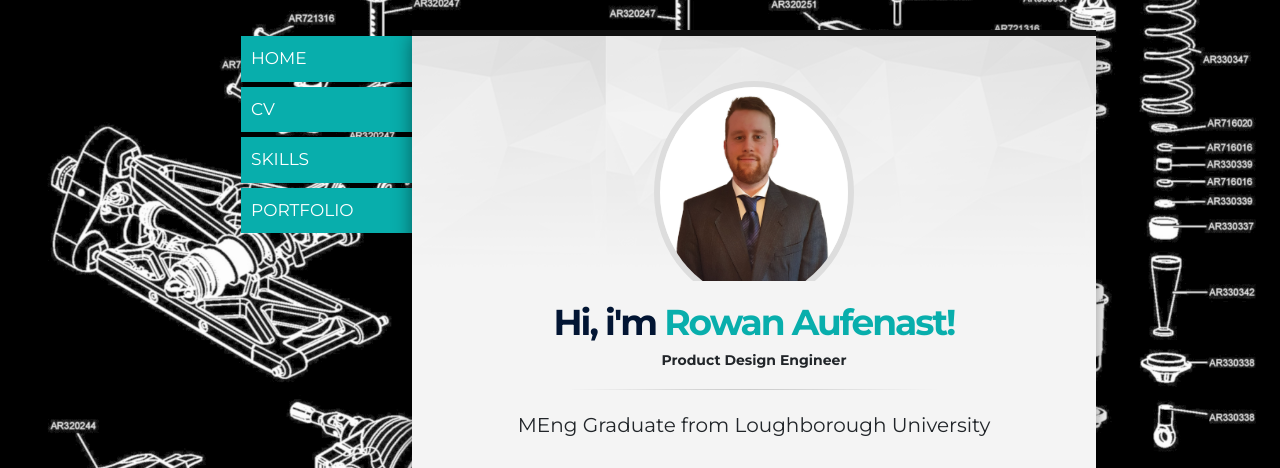
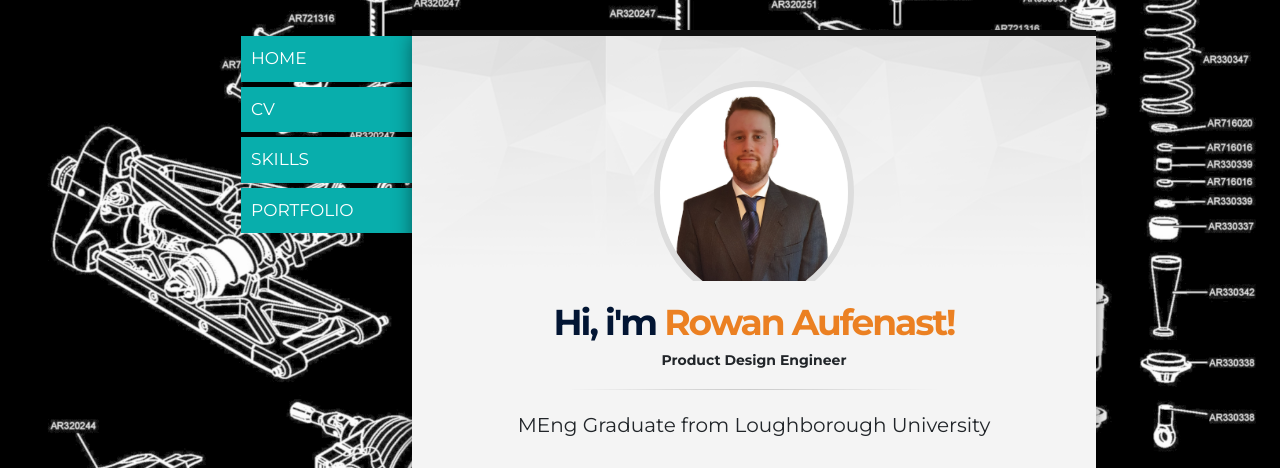
Before and after one commit to rowanaufenast/rowanaufenast.github.io, a plain HTML site: page index.html in a window 1280 px wide. Shown: the top 468 px of the page. Drawn offline with Linux system fonts and the light colour scheme.

Commit message:
Update style.css

```diff
--- a/css/style.css
+++ b/css/style.css
@@ -24,7 +24,7 @@
 ! 01. MIXINS / VARIABLES
 ==============	=========================================== */
 .color1 {
-  color: #08aeac;
+  color: #EB8022;
 }
 .color2 {
   color: #021533;
```
